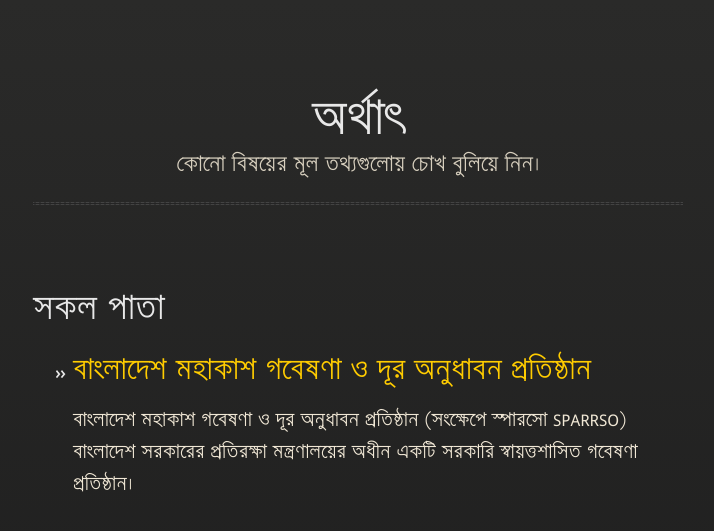
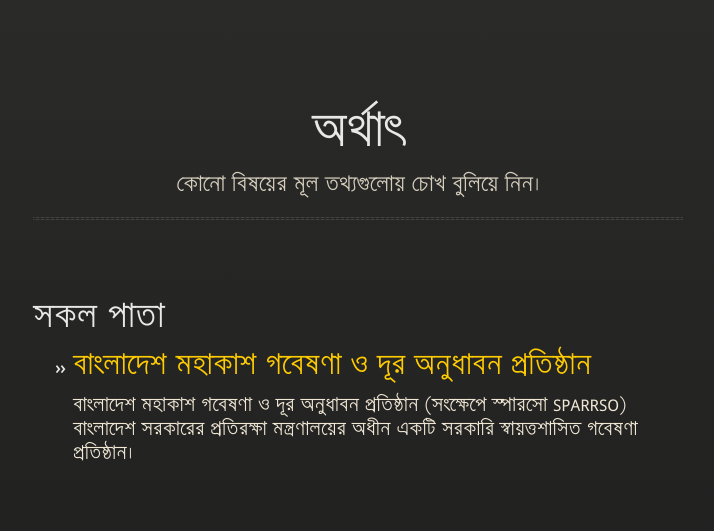
Before and after one commit to tahmid02016/simplify, a Jekyll site: the page built from index.md, in a window 1280 px wide. Shown: the top 531 px of the page, without its empty margins (282-996 px from the left). Built offline with Jekyll 4.4.1, drawn with Linux system fonts in a browser that asks for light colours.

Commit message:
Update jekyll-theme-midnight.scss

```diff
--- a/_sass/jekyll-theme-midnight.scss
+++ b/_sass/jekyll-theme-midnight.scss
@@ -8,7 +8,7 @@ body {
   font-family: SiyamRupali;
   color:#f0e7d5;
   font-weight: normal;
-  line-height: 2;
+  line-height: 1.5;
   background: #252525;
   background-attachment: fixed !important;
   background: linear-gradient(#2a2a29, #1c1c1c);
@@ -18,7 +18,6 @@ h1, h2, h3, h4, h5, h6 {
   color:#e8e8e8;
   margin:0 0 10px;
   font-weight: normal;
-  line-height: 2;
 }
 
 p, ul, ol, table, pre, dl {
@@ -39,7 +38,6 @@ h4, h5, h6 {
 
 h3 {
   font-size: 18px;
-  line-height: 24px;
   font-weight: normal;
   color: #b6b6b6;
 }
@@ -174,7 +172,6 @@ dt {
         list-style: none;
         display: inline;
         color: white;
-        line-height: 50px;
         text-shadow: 0px 1px 0px rgba(0,0,0,.2);
         font-size: 14px;
 
@@ -188,7 +185,6 @@ dt {
           background-color: #93bd20;
           padding: 10px 12px;
           margin-top: 6px;
-          line-height:14px;
           font-size:14px;
           display:inline-block;
           text-align:center;
@@ -237,7 +233,6 @@ section {
       font-weight: normal;
       font-size: 40px;
       text-align: center;
-      line-height: 36px;
     }
 
     p {
```
